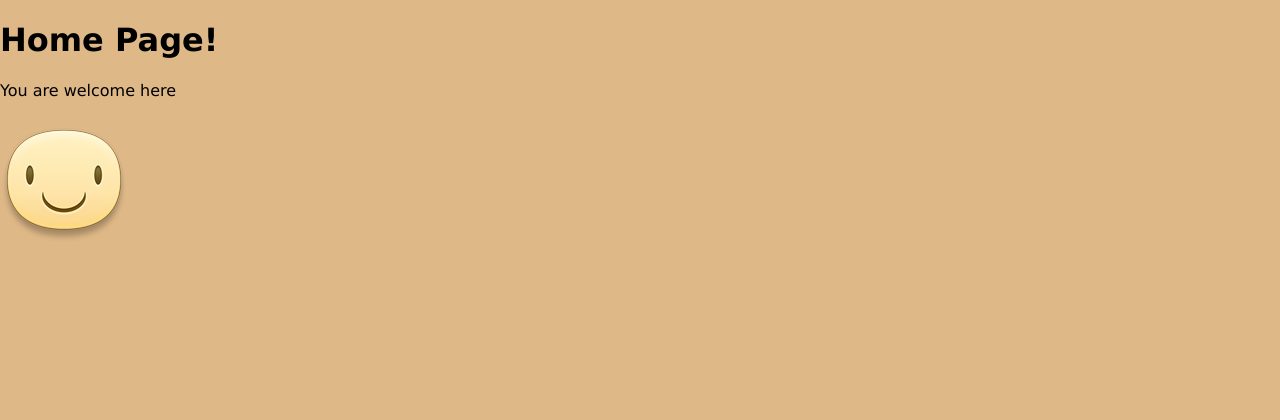
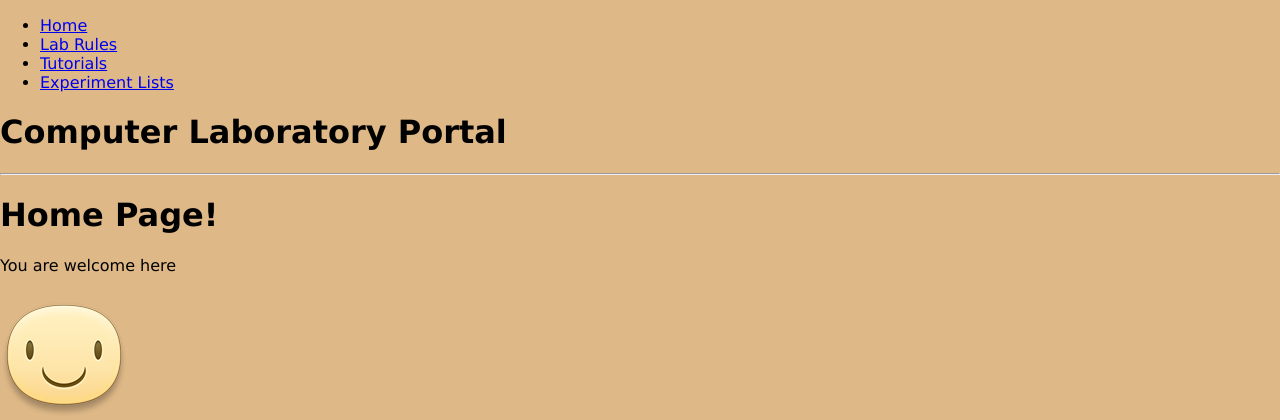
Before and after one commit to subhashbhalerao/my-lab-portal, a Django app: page / in a window 1280 px wide. Shown: the top 420 px of the page. Run offline with Django 4.2, Linux system fonts and the light colour scheme.

```diff
--- a/home/templates/base.html
+++ b/home/templates/base.html
@@ -11,6 +11,20 @@
 
 </head>
 <body>
+    <header>
+        <nav class="nav">
+            <ul class="nav-link">
+                <li class="nav-items"><a href="/">Home</a></li>
+                <li class="nav-items"><a href="/lab-rules/">Lab Rules</a></li>
+                <li class="nav-items"><a href="/tutorials/">Tutorials</a></li>
+                <li class="nav-items"><a href="/experiment-lists/">Experiment Lists</a></li>
+            </ul>
+        </nav>
+    </header>
+
+    <h1>Computer Laboratory Portal</h1>
+    <hr>
+
 
     {% block content %}
     {% endblock %}
```
Also changed, not shown: home/templates/404.html (added, +14 -0 lines).
